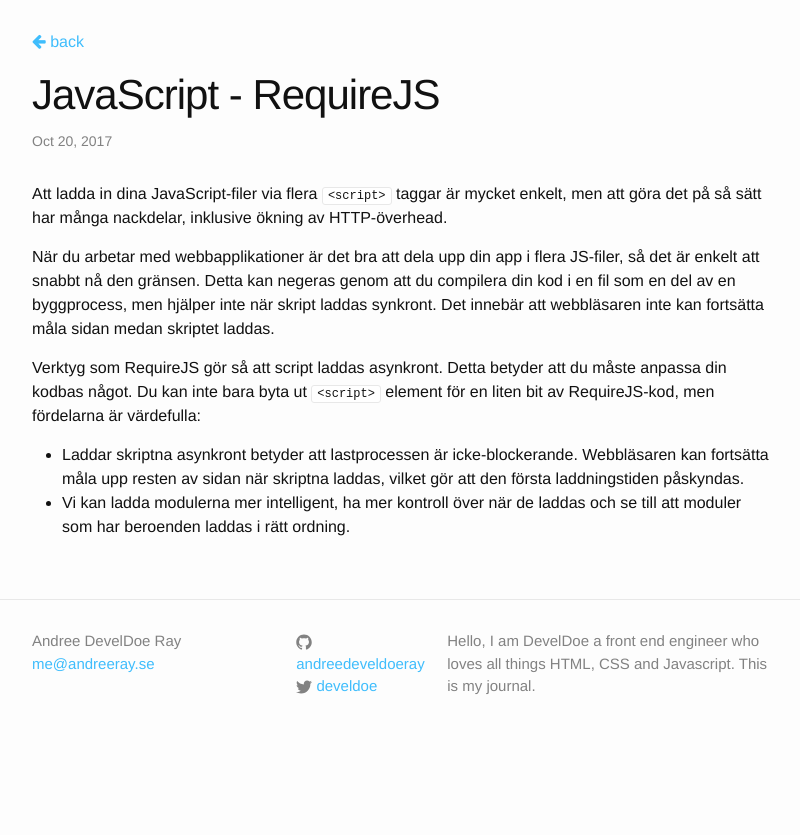
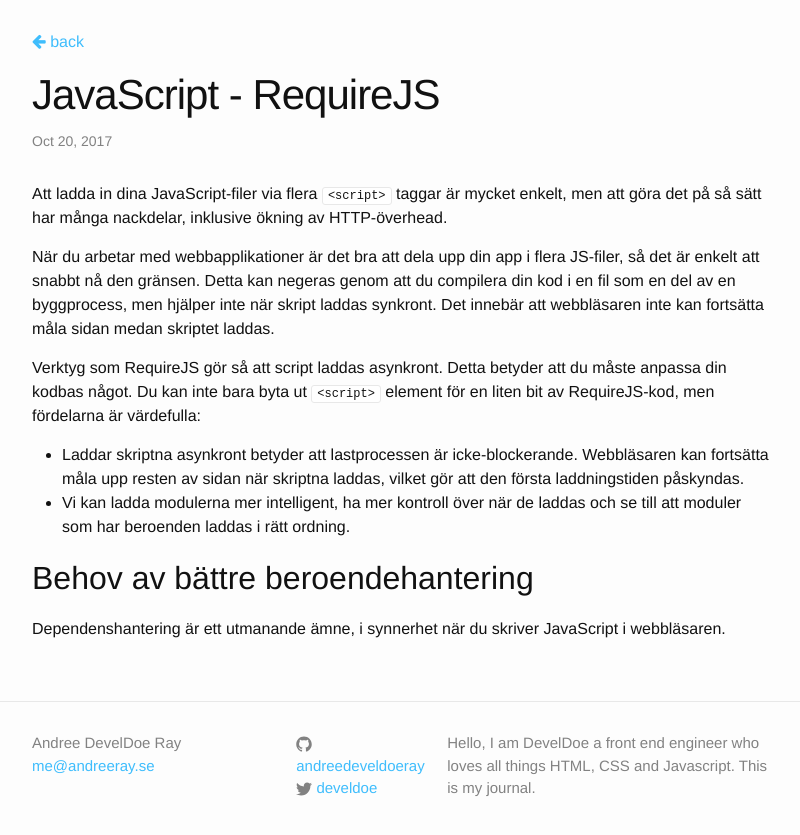
Before and after one commit to develdoe/develdoe.github.io, a Jekyll site: the page built from _posts/2017-10-20-javascript-requirejs.md, in a window 1280 px wide. Shown: the top 835 px of the page, without its empty margins (238-1038 px from the left). Built offline with Jekyll 4.4.1, drawn with Linux system fonts in a browser that asks for light colours.

Commit message:
Create 2017-10-20-javascript-requirejs.md

```diff
--- a/_posts/2017-10-20-javascript-requirejs.md
+++ b/_posts/2017-10-20-javascript-requirejs.md
@@ -11,3 +11,7 @@
 
 * Laddar skriptna asynkront betyder att lastprocessen är icke-blockerande. Webbläsaren kan fortsätta måla upp resten av sidan när skriptna laddas, vilket gör att den första laddningstiden påskyndas.
 * Vi kan ladda modulerna mer intelligent, ha mer kontroll över när de laddas och se till att moduler som har beroenden laddas i rätt ordning.
+
+## Behov av bättre beroendehantering
+
+Dependenshantering är ett utmanande ämne, i synnerhet när du skriver JavaScript i webbläsaren.
```
